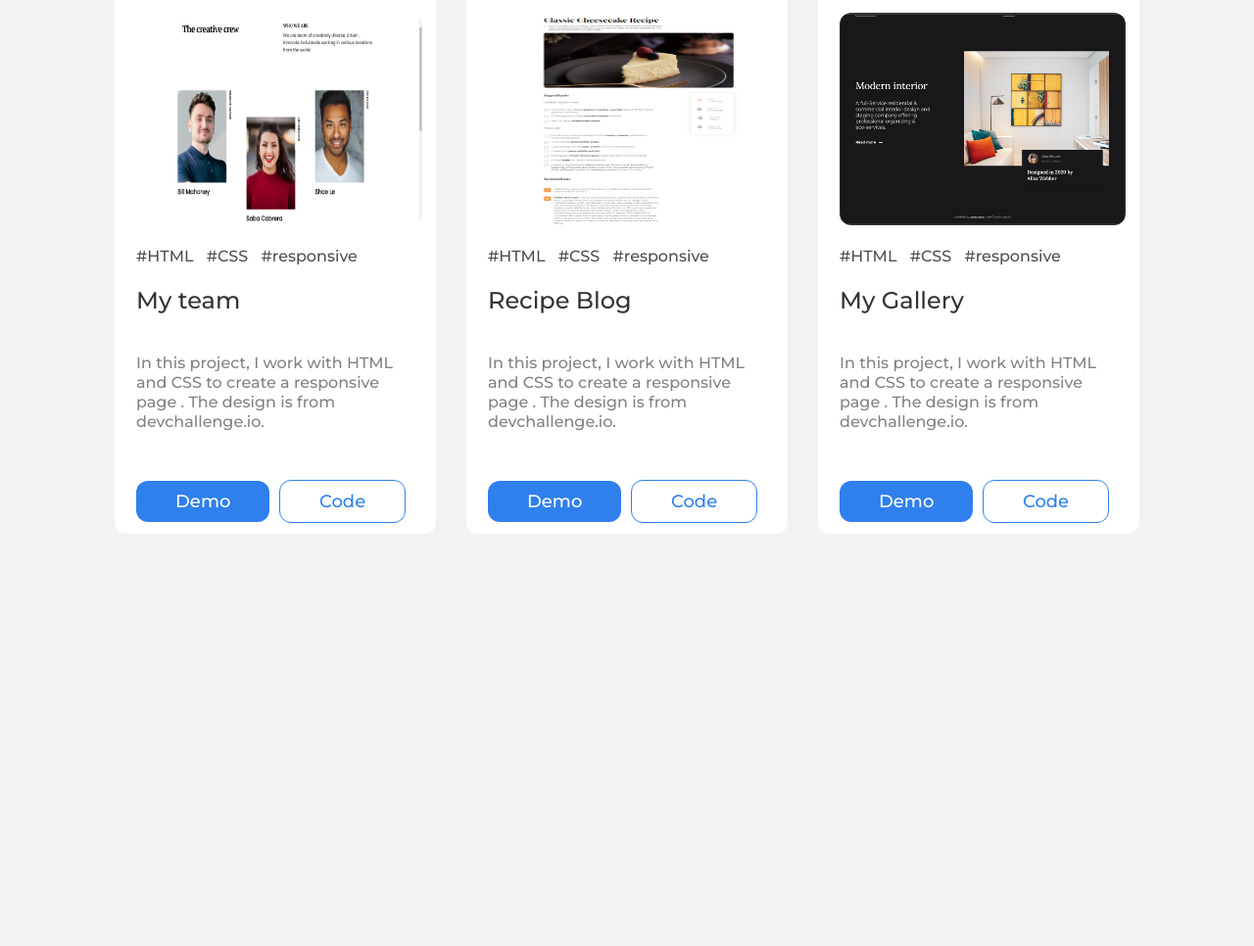
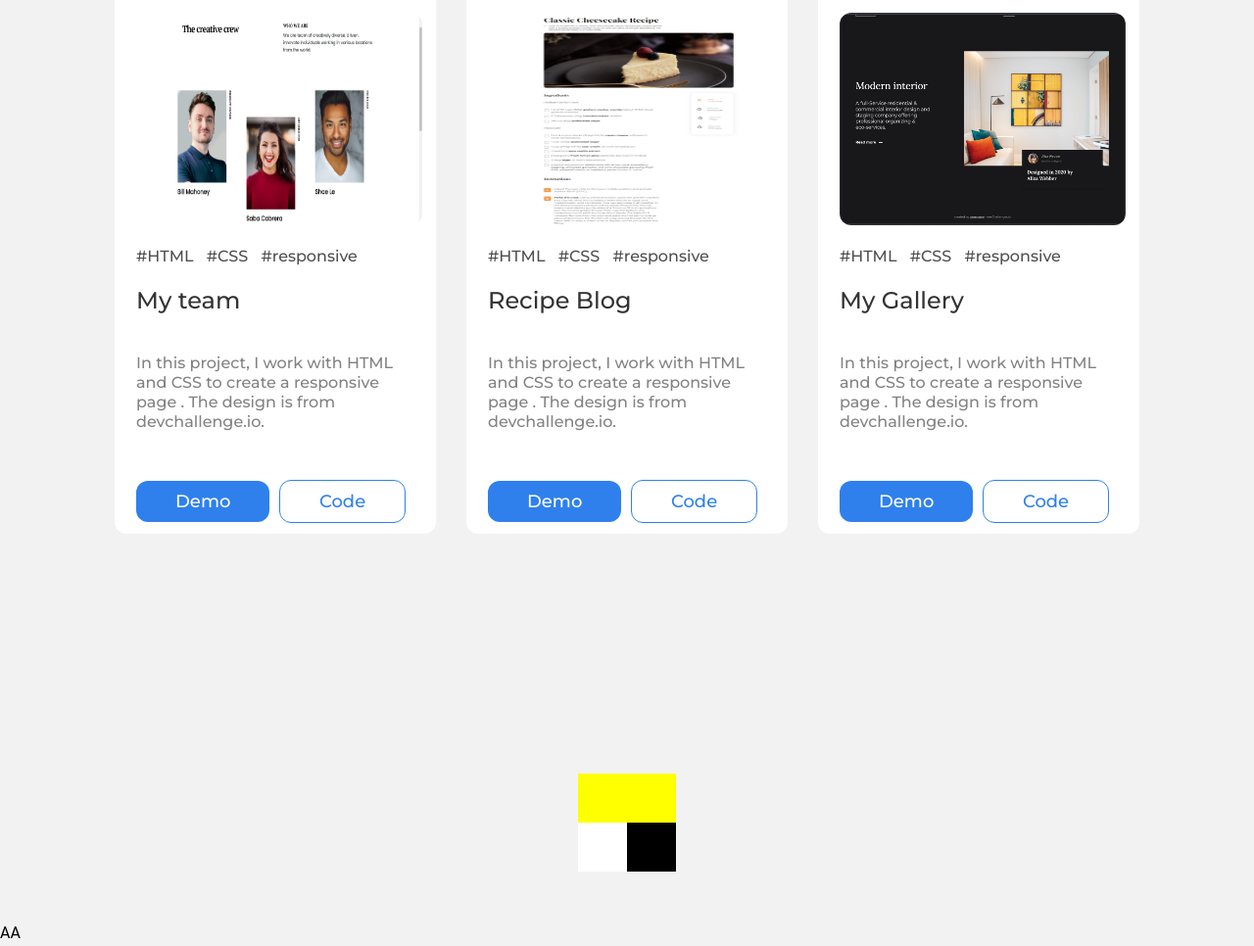
Before and after one commit to jnzm02/my-profile.github.io, a plain HTML site: page index.html in a window 1280 px wide. Shown: the part 2056-3022 px from the top of the page at 98% size. Before the commit the page ends 2846 px from the top, so only its background shows below. Drawn offline with nearby package versions, Linux system fonts and the light colour scheme.

```diff
--- a/index.html
+++ b/index.html
@@ -488,5 +488,10 @@
       </div>
     </div>
     </div>
+
+
+    <div class="xbox"></div>
+
+    <div class="mt-100">AA</div>
   </body>
 </html>
--- a/style.css
+++ b/style.css
@@ -807,3 +807,31 @@
     grid-column-gap: 30.51px;
     grid-template-columns: 328.49px 328.49px 328.49px;
 }
+
+
+.xbox {
+    margin: 0 auto;
+    width: 100px;
+    height: 50px;
+    background-color: yellow;
+    position: relative;
+}
+
+.xbox::before {
+    position: absolute;
+    content: "";
+    width: 50px;
+    height: 50px;
+    top: 100%;
+    background-color: white;
+}
+
+.xbox::after {
+    position: absolute;
+    content: "";
+    width: 50px;
+    height: 50px;
+    top: 100%;
+    left: 50%;
+    background-color: black;
+}
```
